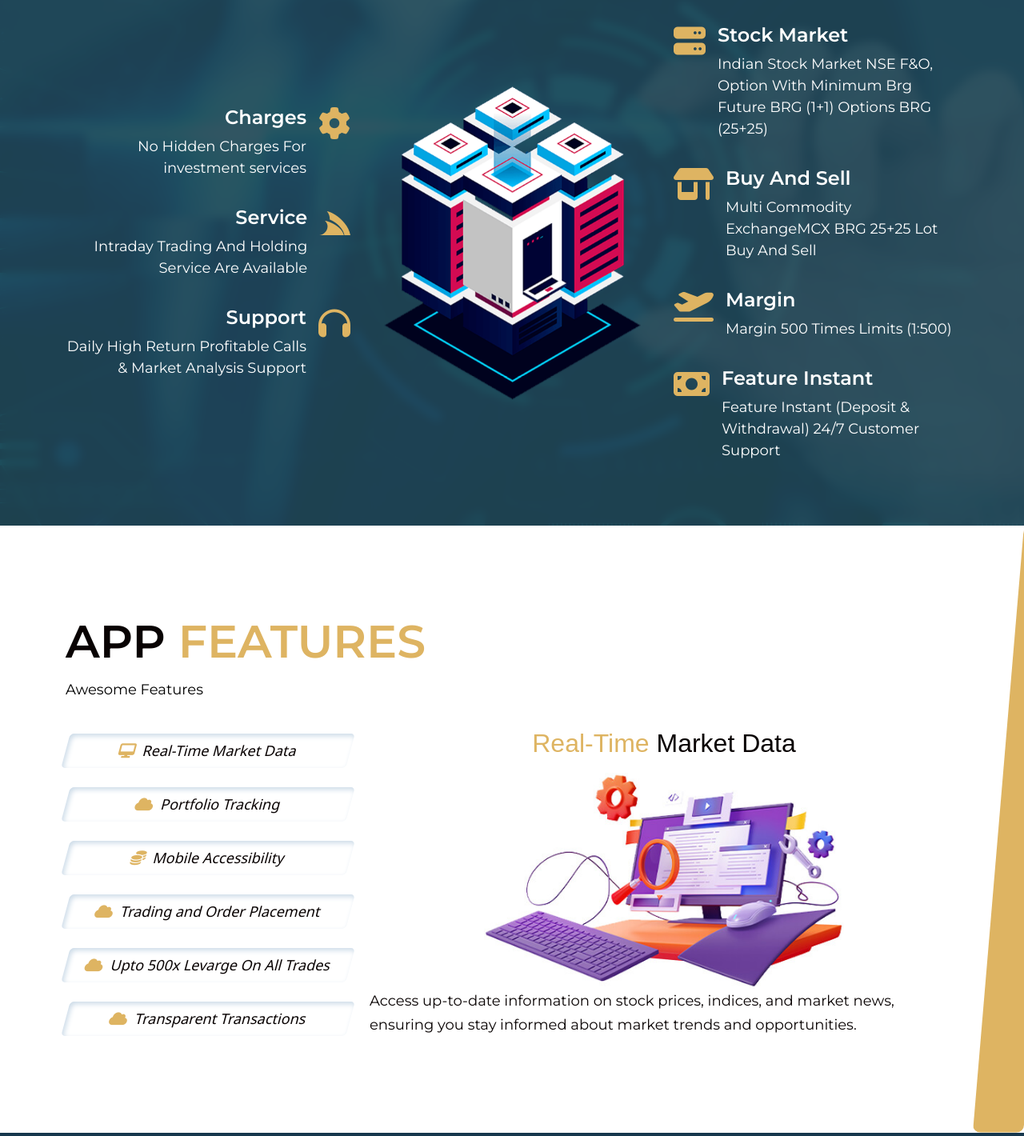
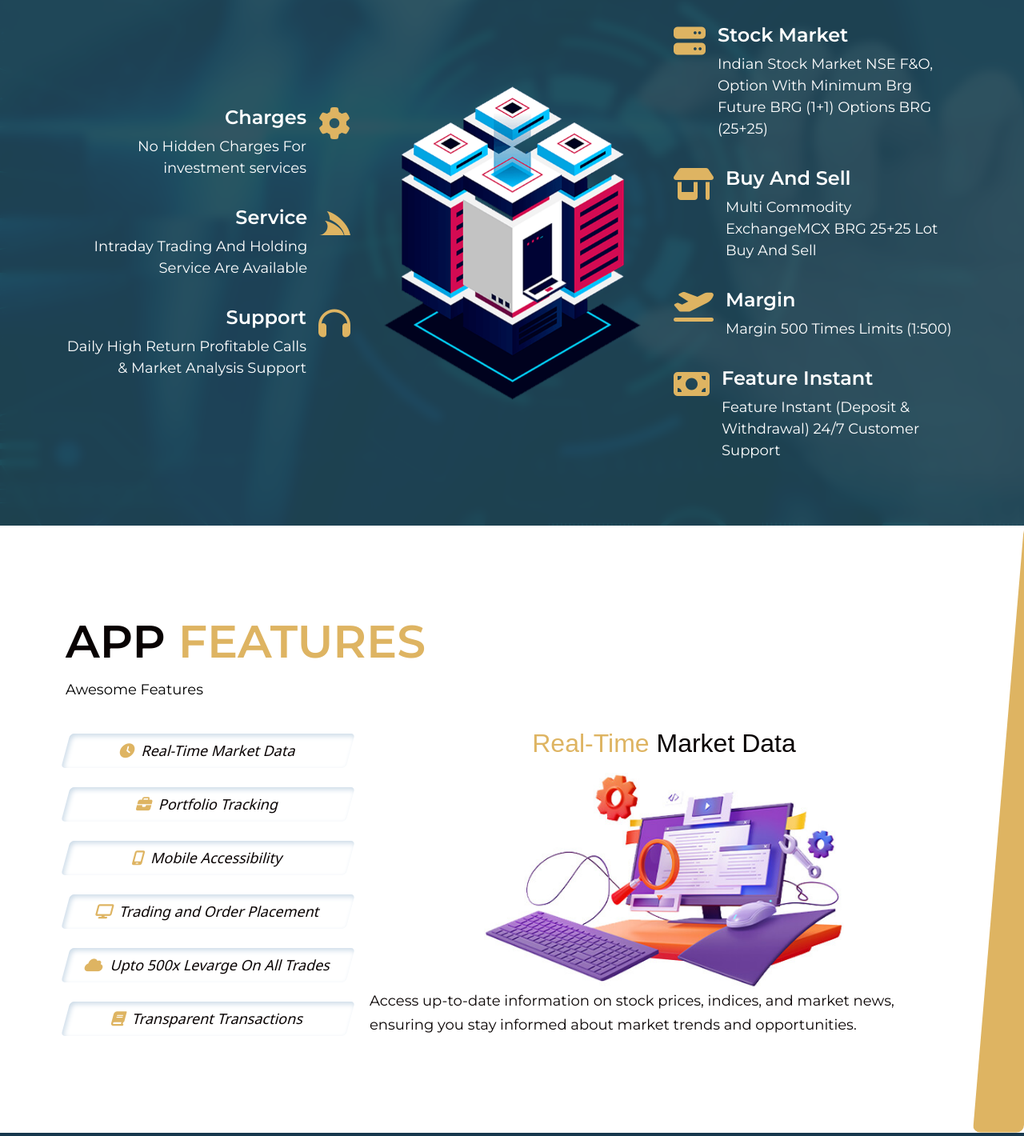
Before and after one commit to JanviKotecha/bhgylaksmi, a PHP site: page /Shubhseramic/ in a window 1280 px wide. Shown: the part 1322-2742 px from the top of the page at 80% size. Run offline with PHP 8.4, Linux system fonts and the light colour scheme; grey boxes are pictures that could not be loaded.

Commit message:
icon change

```diff
--- a/index.php
+++ b/index.php
@@ -245,28 +245,28 @@
                      <li class="nav-item" role="presentation">
                         <button class="nav-link active" id="home-tab10" data-bs-toggle="tab" data-bs-target="#home"
                            type="button" role="tab" aria-controls="home" aria-selected="true">
-                           <span class="icon"><i class="fa-solid fa-desktop"></i></span>
+                           <span class="icon"><i class="fa-solid fa-clock"></i></span>
                            <span>Real-Time Market Data</span>
                         </button>
                      </li>
                      <li class="nav-item" role="presentation">
                         <button class="nav-link" id="profile-tab" data-bs-toggle="tab" data-bs-target="#profile"
                            type="button" role="tab" aria-controls="profile" aria-selected="false">
-                           <span class="icon"><i class="fa-solid fa-cloud"></i></span>
+                           <span class="icon"><i class="fa-solid fa-briefcase"></i></span>
                            <span>Portfolio Tracking</span>
                         </button>
                      </li>
                      <li class="nav-item" role="presentation">
                         <button class="nav-link" id="contact-tab" data-bs-toggle="tab" data-bs-target="#contact"
                            type="button" role="tab" aria-controls="contact" aria-selected="false">
-                           <span class="icon"><i class="fa-sharp fa-solid fa-coins"></i></span>
+                           <span class="icon"><i class="fa-solid fa-mobile-screen"></i></span>
                            <span>Mobile Accessibility</span>
                         </button>
                      </li>
                      <li class="nav-item" role="presentation">
                         <button class="nav-link" id="Trading-tab" data-bs-toggle="tab" data-bs-target="#Trading"
                            type="button" role="tab" aria-controls="Trading" aria-selected="true">
-                           <span class="icon"><i class="fa-solid fa-cloud"></i></span>
+                           <span class="icon"><i class="fa-solid fa-display"></i></span>
                            <span>Trading and Order Placement</span>
                         </button>
                      </li>
@@ -280,7 +280,7 @@
                      <li class="nav-item" role="presentation">
                         <button class="nav-link" id="Transparent-tab" data-bs-toggle="tab" data-bs-target="#Transparent"
                            type="button" role="tab" aria-controls="Transparent" aria-selected="true">
-                           <span class="icon"><i class="fa-solid fa-cloud"></i></span>
+                           <span class="icon"><i class="fa-solid fa-book"></i></span>
                            <span>Transparent Transactions</span>
                         </button>
                      </li>
@@ -475,7 +475,7 @@
         <div class="container">
             <div class="row g-4 align-items-center">
                 <div class="col-lg-12">
-                    <div class="w-80">
+                    <div class="w-80 text-center">
                         <h4 class="text-black wow fadeInDown" data-wow-delay="0.2s">
                             USER FRIENDLY INTERFACE AND <span class="text-base">VERY EASY TO USE TRADE APP</span>
                         </h4>
```
